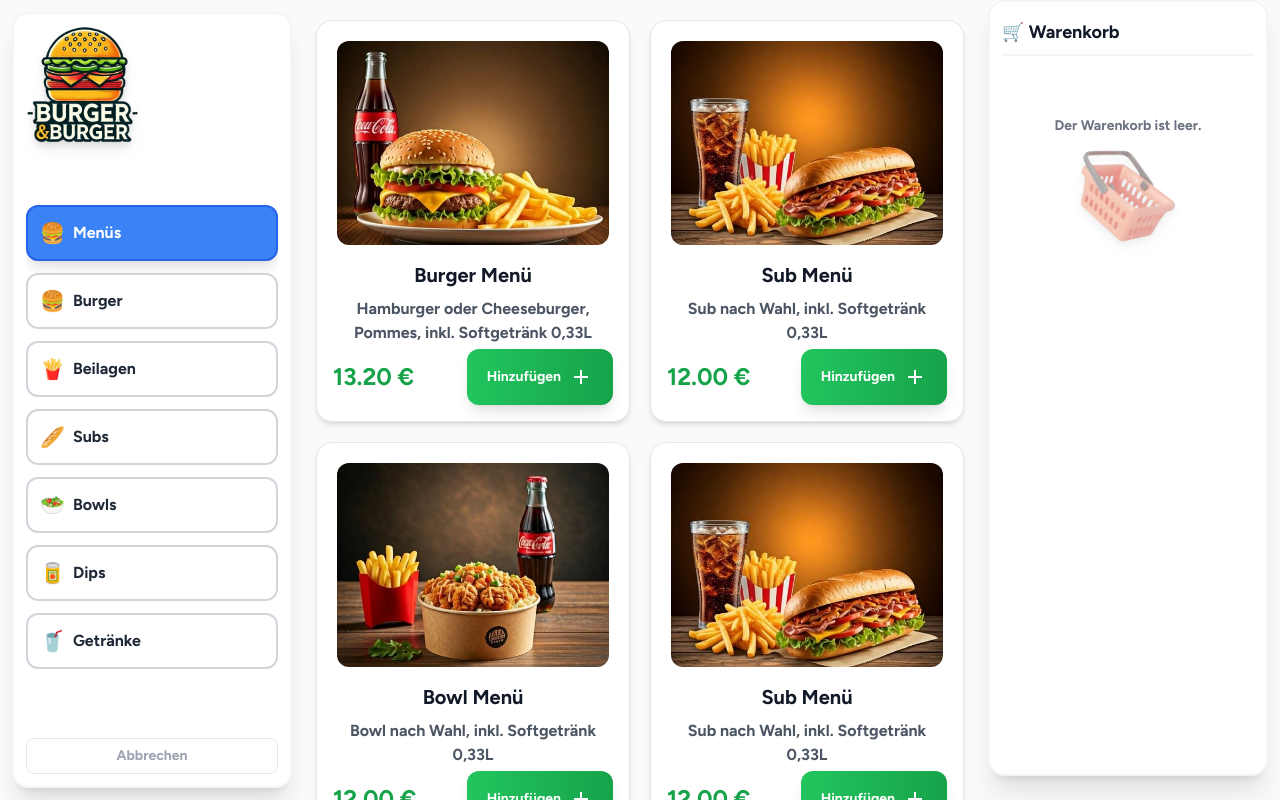
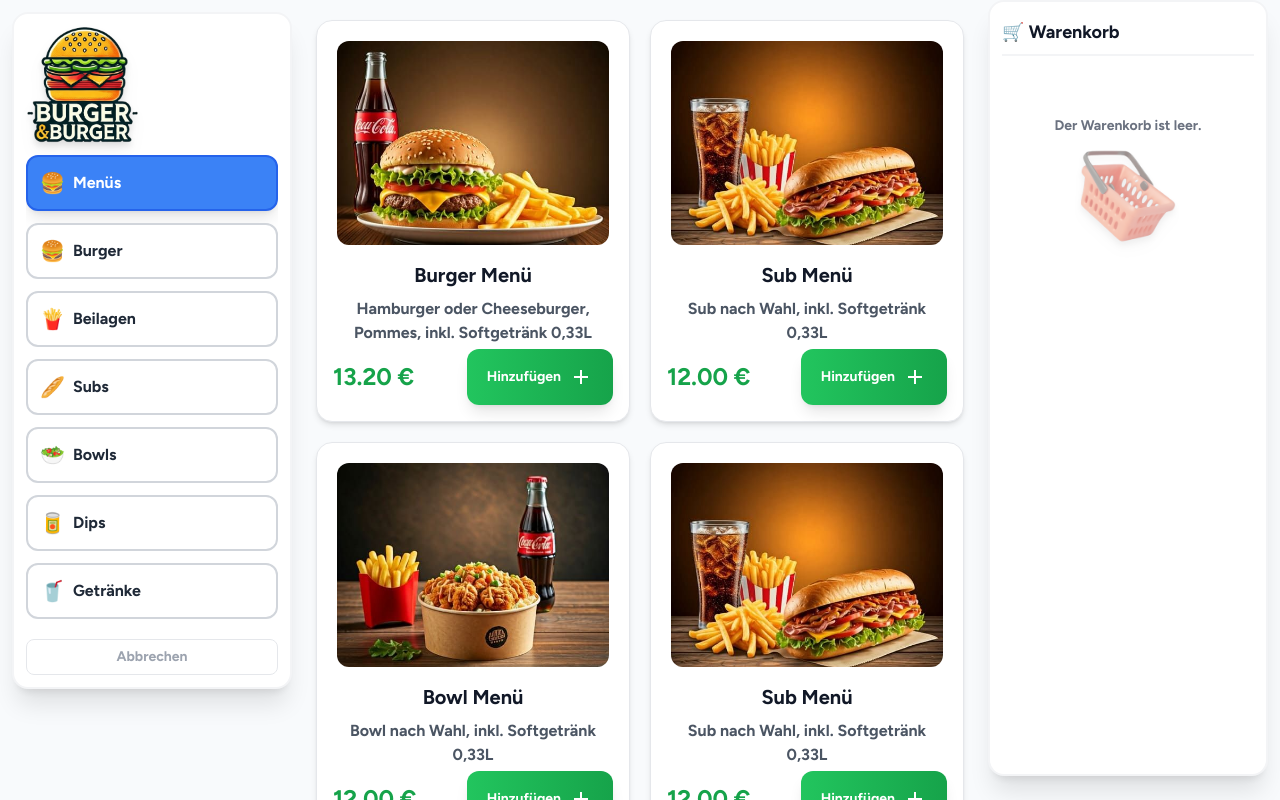
Before and after one commit to simonm675/order_terminal, a React (Vite) app: page /order in a window 1280 px wide. Built offline with nearby package versions, Linux system fonts and the light colour scheme.

Commit message:
Fix mobile product scrolling

```diff
--- a/src/components/App.css
+++ b/src/components/App.css
@@ -22,6 +22,14 @@ body {
   min-height: 100%;
   height: auto;
   overflow-y: visible;
+}
+
+.order-products-scroll {
+  min-height: 0;
+  overflow-y: auto;
+  overscroll-behavior: contain;
+  -webkit-overflow-scrolling: touch;
+  touch-action: pan-y;
 }
 
 * {
--- a/src/components/OrderPage.jsx
+++ b/src/components/OrderPage.jsx
@@ -85,13 +85,15 @@ function OrderPage({ addToCart, cart, setCart }) {
   }, []);
 
   return (
-    <div className="relative flex min-h-screen w-full flex-col select-none bg-slate-50 lg:h-screen lg:flex-row lg:overflow-hidden">
+    <div className="relative flex h-[100dvh] min-h-0 w-full flex-col select-none overflow-hidden bg-slate-50 lg:h-screen lg:flex-row">
 
       {/* Category section */}
-      <Category filterProducts={setCategory} setCart={setCart} />
+      <div className="shrink-0">
+        <Category filterProducts={setCategory} setCart={setCart} />
+      </div>
 
       {/* Product section */}
-      <div className="min-w-0 flex-1 px-3 pb-28 sm:px-4 lg:overflow-y-auto lg:px-3 lg:pb-4">
+      <div className="order-products-scroll min-h-0 min-w-0 flex-1 px-3 pb-28 sm:px-4 lg:overflow-y-auto lg:px-3 lg:pb-4">
         <OrderItems
           products={filteredProducts}
           addToCart={addToCart}
--- a/src/components/ShoppingCart.jsx
+++ b/src/components/ShoppingCart.jsx
@@ -322,8 +322,6 @@ const ShoppingCart = ({ cart, handleRemoveClick, setCart }) => {
         </div>
       </motion.div>
 
-      {/* Spacing für mobile Bottom Sheet */}
-      <div className="lg:hidden h-[104px]" />
     </>
   );
 };
```
